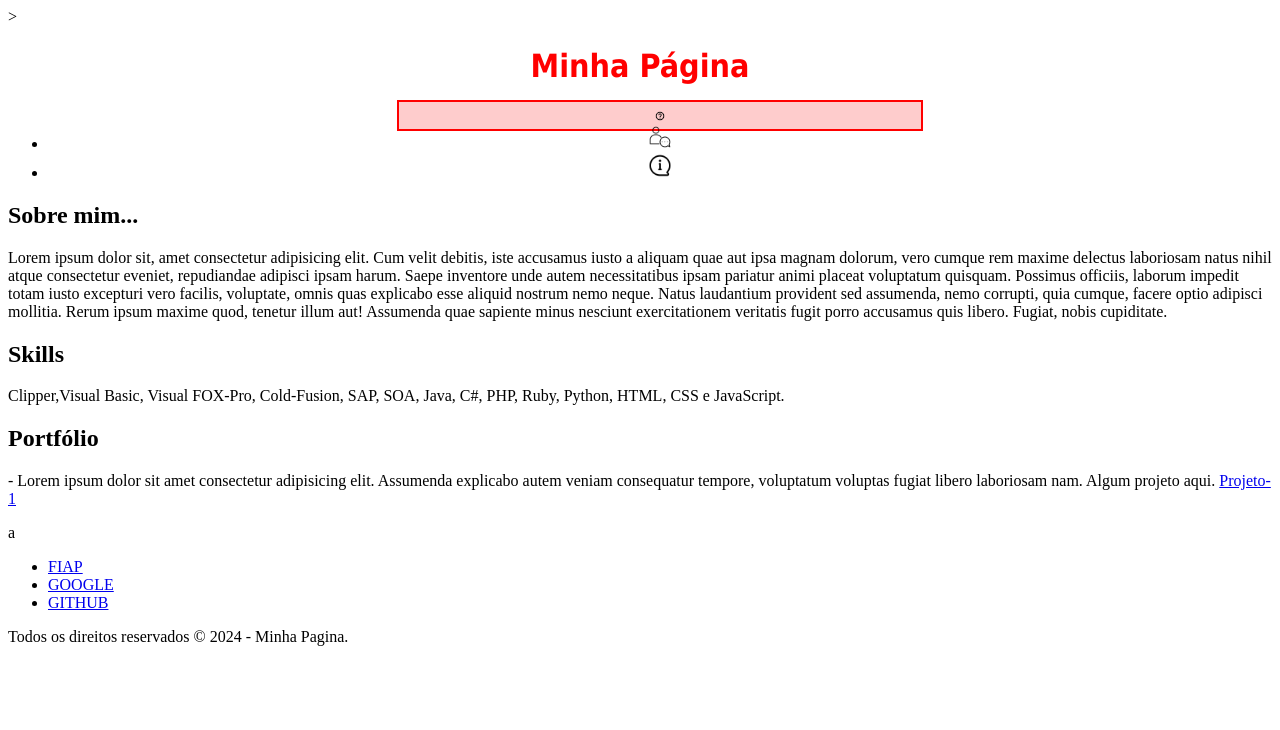
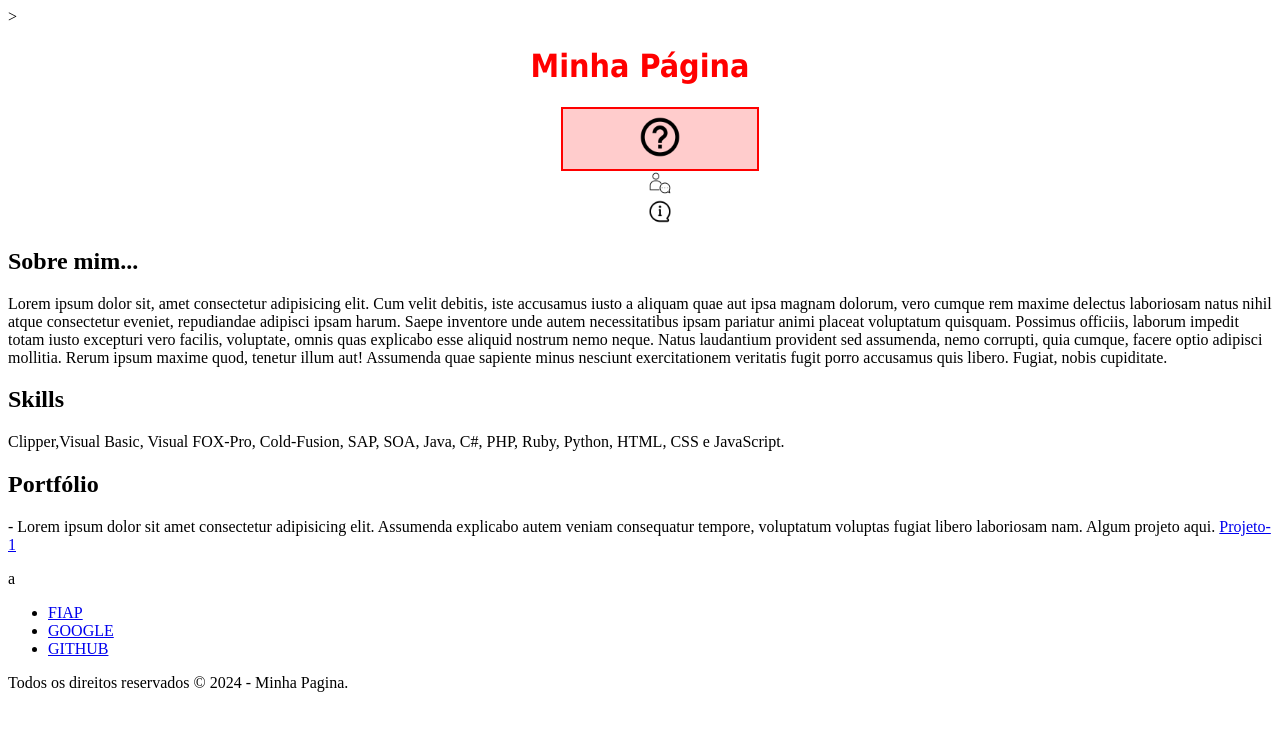
Before and after one commit to GomesMancera/projeto, a plain HTML site: page index.html in a window 1280 px wide. Drawn offline with Linux system fonts and the light colour scheme.

Commit message:
Arrumando comandos do css

```diff
--- a/CSS/estilo.css
+++ b/CSS/estilo.css
@@ -1,13 +1,26 @@
 
+/*Este é um comentário de linha!*/
+/*
+    Este é um comentário de Bloco
+!*/
 
+/*Anatomia de uma regra CSS*/
+/*
+    Seletor {
+        Propriedade: Valor;
+    }
+*/
+
+    /*Exemplo de seletores*/
+
+    /*Seletores de tipo*/
     h1 {
-
         color: red;
         text-align: center;
     }
 
     #cabecalho{
-   background-image: url("../Img/img-01-banner-1280x640.jpg");
+        background-image: url("../img/img-01-banner-1280×640.png");
         background-repeat: no-repeat;
         background-size: contain;
         background-position: center;
@@ -15,33 +28,42 @@ h1 {
     }
 
 
+    /*Seletores de classe*/
     .link {
- fonte-size: 24px;
-border: 2px solid red;
-display: inline;
-margin: 0 2% ;
-background-color: rgba(250, 0, 0, 0.200);
+        /* font-size: 24%; */
+        /* font-size: 24em; */
+        /* font-size: 24rem; */
+        /* font-size: 24vw; */
+        border: 2px solid #ff0000;
+        display: inline-block;
+        margin: 0 2%;
+        background-color: rgba(255, 0, 0, 0.200);
         padding: 5px 5px;
         width: 15%;
-transition: all 0.4s ease-out;
-
+        transition: all 0.4s  ease-out;
 
         &:hover {
+            background-color: rgba(255, 0, 0, 0.500);
+        }
 
-    background-color: rgba(250, 0, 0, 0.500);
-}
+        /*Nesting elements*/
         a {
-
             display: inline-block;
             text-decoration: none;
-color:#000
+            color: #000;
+
+            /*Nesting elements*/
+            img{
+                display: inline-block;
+                width: 25%;
             }
 
         }
 
-   #menu {
+    }
+
+    /*Seletores de ID*/
+    #menu ul{
         list-style-type: none;
         text-align: center;
-
-
     }
```
Lines whose indentation alone changed are shown as unchanged.
